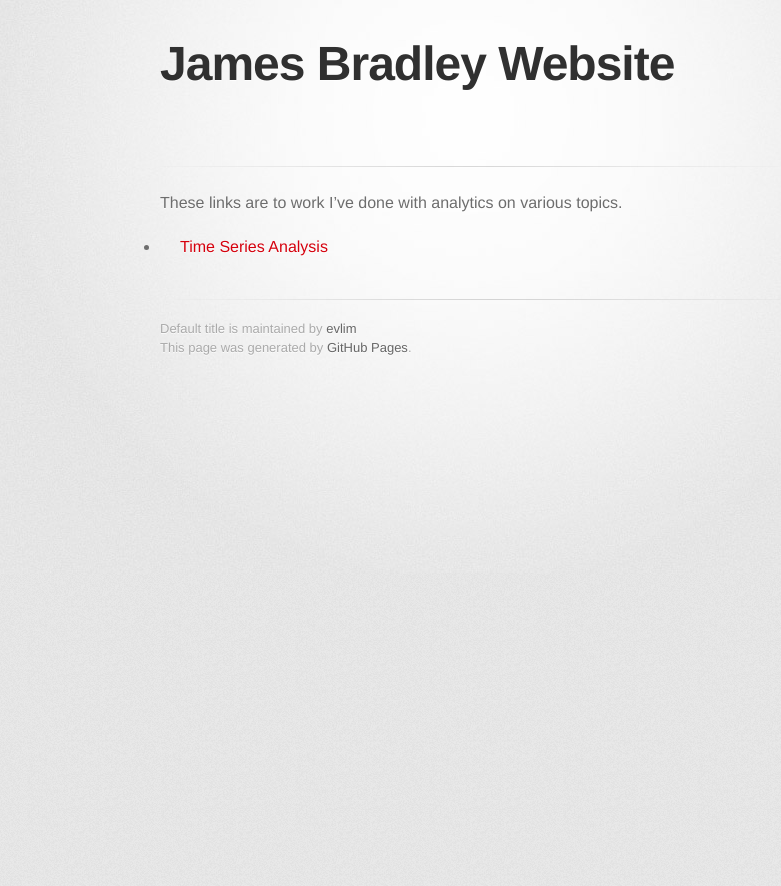
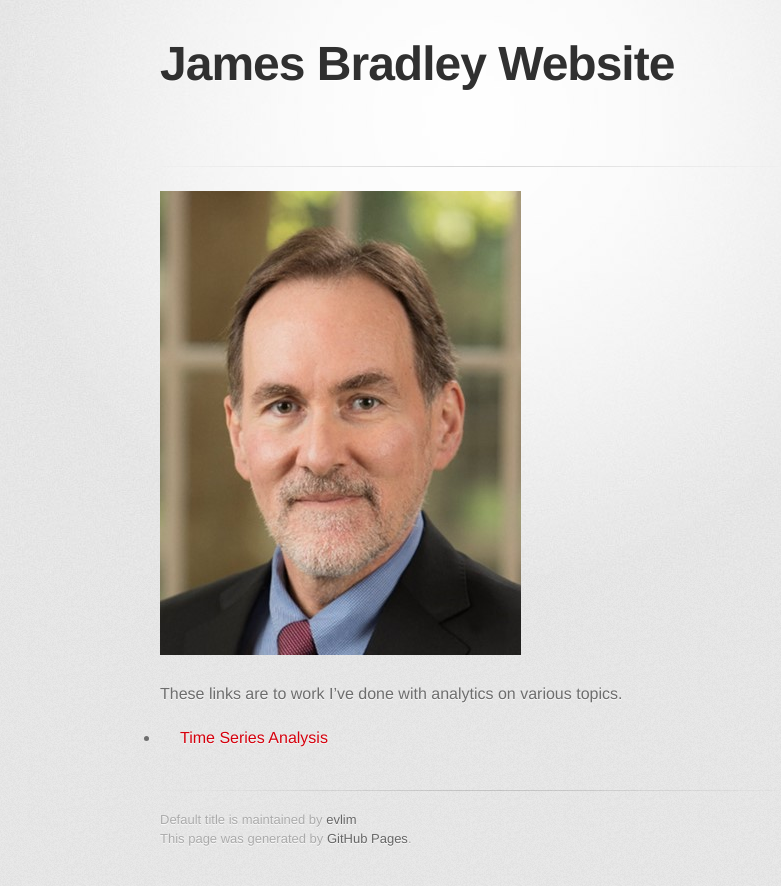
Before and after one commit to evlim/git-demo-session.github.io, a Jekyll site: the page built from index.md, in a window 1280 px wide. Shown: the top 886 px of the page, without its empty margins (170-951 px from the left). Built offline with Jekyll 4.4.1, drawn with Linux system fonts in a browser that asks for light colours; some web fonts are replaced; our own code applies the rules of GitHub Pages for plain Markdown files; the repository's description, which GitHub fills in, is left out.

Commit message:
Update index.md

```diff
--- a/index.md
+++ b/index.md
@@ -2,6 +2,8 @@
 title: James Bradley Website
 ---
 
+![James Bradley Image](BradleyJim.jpg)
+
 These links are to work I've done with analytics on various topics.
 
 - [Time Series Analysis](/timeseries/index.html)
```
